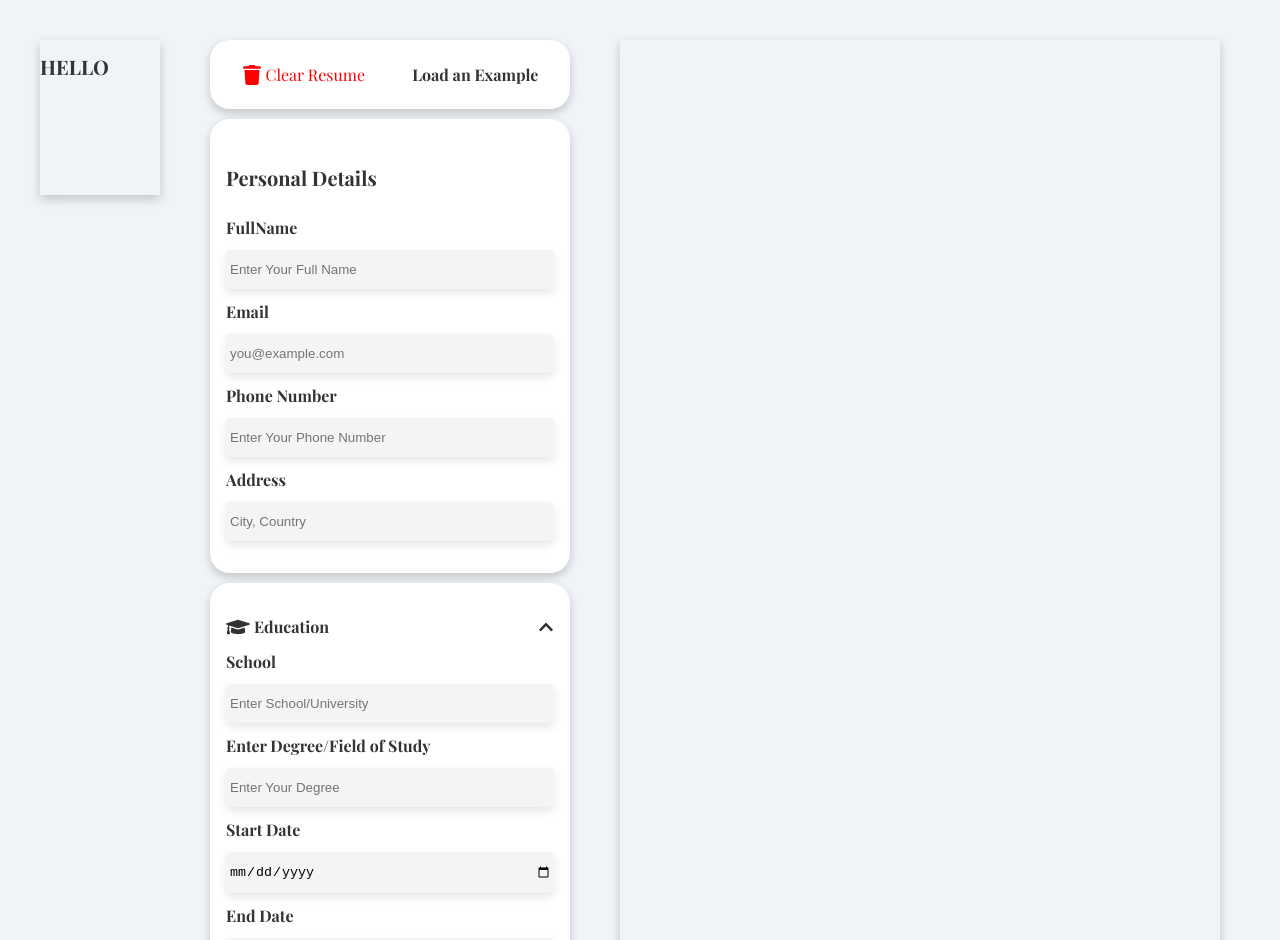
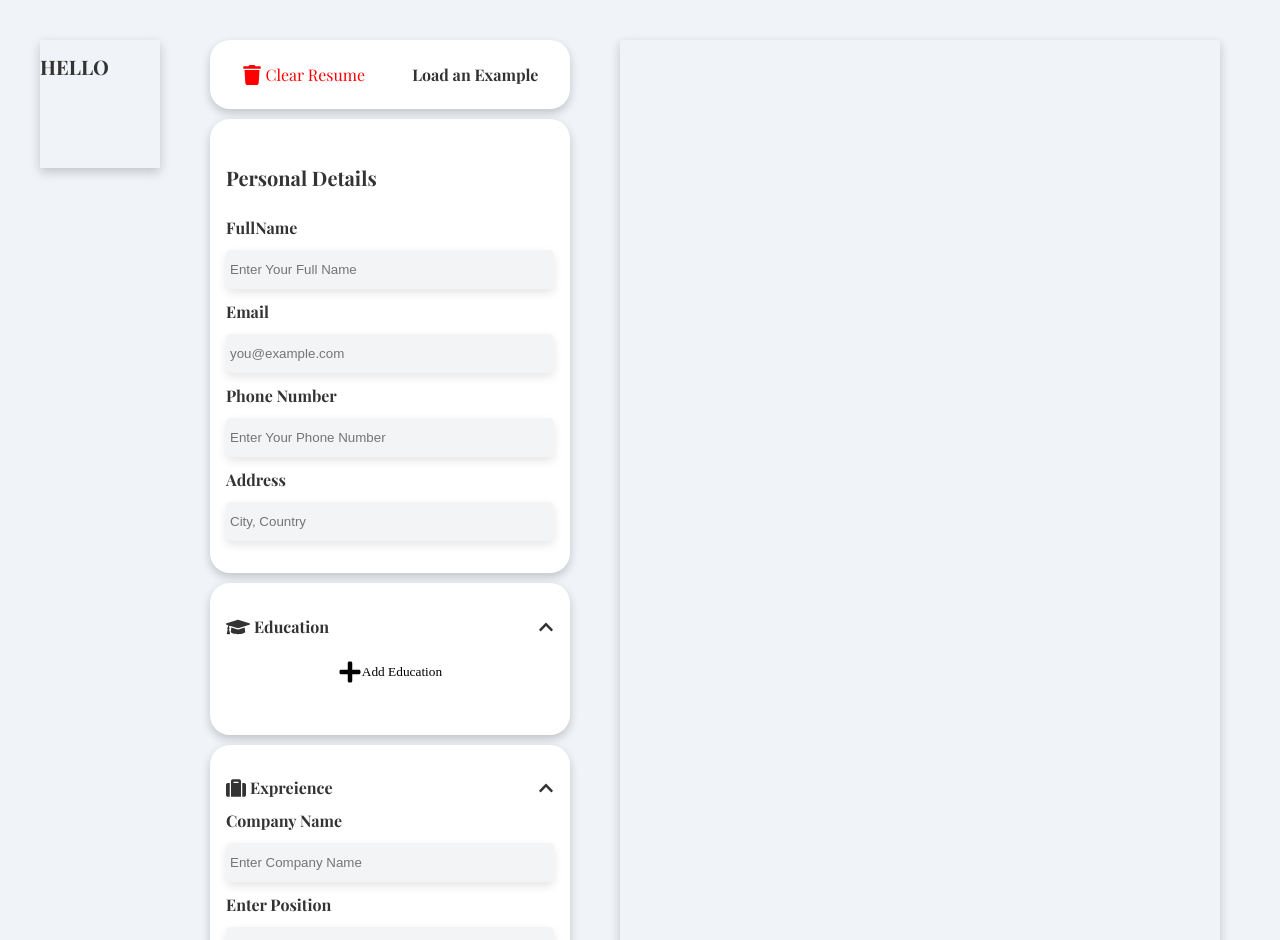
Before and after one commit to HaileabWolde/React_Odin, a React (Vite) app: page / in a window 1280 px wide. Shown: the top 940 px of the page. Built offline with nearby package versions, Linux system fonts and the light colour scheme.

Commit message:
finshing with education section

```diff
--- a/src/components/Form.jsx
+++ b/src/components/Form.jsx
@@ -1,11 +1,32 @@
 import { useState } from 'react';
 import '../styles/Form.css'
-import { FaGraduationCap, FaChevronDown, FaChevronUp,  FaSuitcase, FaTrash   } from 'react-icons/fa';
+import { FaGraduationCap, FaChevronDown, FaChevronUp,  FaSuitcase, FaTrash, FaPlus} from 'react-icons/fa';
 
+import EducationForm from './Form/EducationForm';
+import PersonalForm from './Form/PersonalForm.JSX';
 function Form () {
-    const [education, setEducation] = useState(true)
+    const [education, setEducation] = useState(true);
+    const [experience, setExperience] = useState(true);
+    const [educationexp, setEducationexp] = useState([]);
+
     const handleEducation = ()=>{
         setEducation((prev)=> !prev)
+    }
+    const handleExerience = ()=>{
+        setExperience((prev)=> !prev)
+    }
+
+    const addEducation = (event)=>{
+        event.preventDefault();
+        setEducationexp(prev=> [
+            ...prev, {
+                School: "",
+                Degree: "",
+                startDate: "",
+                endDate: "",
+                id: crypto.randomUUID()
+            }
+        ])
     }
     return (
         <div className="Form">
@@ -46,60 +67,43 @@ function Form () {
                             {education ? <FaChevronUp /> : <FaChevronDown />}
                     </div>
                     {
+                        educationexp.length > 0  &&
+                       educationexp.map((item)=> {
+                        return (
+                            <EducationForm
+                            key={item.id}
+                             id={item.id}             // <-- important
+                            setEducationexp= {setEducationexp}
+                            School= {item.School}
+                            Degree = {item.Degree}
+                            startDate = {item.startDate}
+                            endDate = {item.endDate}
+
+                            />
+                        )
+                       })
+                    }
+                    {
                        education &&
-                        <>
-                        <label for="School">
-                    School
-                   </label>
-                   <input type='text' placeholder='Enter School/University'>
-                   </input>
-                   <label for="Degree">
-                    Enter Degree/Field of Study
-                   </label>
-                   <input type='text' placeholder='Enter Your Degree'>
-                   </input>
-                   <label for="startDate">
-                    Start Date
-                   </label>
-                   <input type="date" placeholder="startDate"></input>
-                    <label for="endDate">
-                    End Date
-                   </label>
-                   <input type="date" placeholder="endDate"></input>
+                       <button onClick={addEducation}>
+                        <FaPlus size={24}/>
+                        <p>Add Education</p>
+                       </button>
 
-
-                        </>
                     }
 
 
             </form>
             <form className='expreienceDetails'>
-                   <div className='sectionNav'>
+                   <div className='sectionNav' onClick={handleExerience}>
                            <span> <FaSuitcase size={20} fontWeight={900} /> Expreience</span>
-                             <FaChevronDown/>
+                             {experience ? <FaChevronUp /> : <FaChevronDown />}
                    </div>
-                    <label for="Company">
-                    Company Name
-                   </label>
-                   <input type='text' placeholder='Enter Company Name'>
-                   </input>
-                   <label for="Position">
-                    Enter Position
-                   </label>
-                   <input type='text' placeholder='Enter Your Role'>
-                   </input>
-                   <label for="startDate">
-                    Start Date
-                   </label>
-                   <input type="date" placeholder="startDate"></input>
-                    <label for="endDate">
-                    End Date
-                   </label>
-                   <input type="date" placeholder="endDate"></input>
-                   <label for="Description">
-                        Description
-                   </label>
-                  < textarea  rows="5" cols="50"></textarea>
+                   {
+                    experience &&
+                        <PersonalForm/>
+                   }
+
 
             </form>
         </div>
--- /dev/null
+++ b/src/components/Form/EducationForm.jsx
@@ -0,0 +1,57 @@
+function EducationForm ({id, setEducationexp, School,  Degree, startDate, endDate}){
+     const handleChange = (e)=> {
+          const {name, value} = e.target;
+          setEducationexp(prev=> prev.map(
+               item => item.id === id ? {...item, [name]: value} : item
+          ))
+     }
+return (
+     <>
+                            <label>
+                        School
+                       </label>
+                       <input
+                       type='text'
+                       name="School"
+                       value={School}
+                       placeholder='Enter School/University'
+                       onChange={handleChange}
+                       >
+                       </input>
+                       <label >
+                        Enter Degree/Field of Study
+                       </label>
+                       <input
+                       type='text'
+                       placeholder='Enter Your Degree'
+                       name="Degree"
+                       value={Degree}
+                       onChange={handleChange}
+                       >
+                       </input>
+                       <label>
+                        Start Date
+                       </label>
+                       <input
+                       type="date"
+                       placeholder="startDate"
+                       name="startDate"
+                       value={startDate}
+                       onChange={handleChange}
+                       ></input>
+                        <label>
+                        End Date
+                       </label>
+                       <input
+                       type="date"
+                       placeholder="endDate"
+                       name="endDate"
+                       value={endDate}
+                       onChange={handleChange}
+                       ></input>
+
+
+                            </>
+)
+}
+export default EducationForm;
--- /dev/null
+++ b/src/components/Form/PersonalForm.jsx
@@ -0,0 +1,29 @@
+function PersonalForm (){
+    return (
+         <>
+                        <label for="Company">
+                    Company Name
+                   </label>
+                   <input type='text' placeholder='Enter Company Name'>
+                   </input>
+                   <label for="Position">
+                    Enter Position
+                   </label>
+                   <input type='text' placeholder='Enter Your Role'>
+                   </input>
+                   <label for="startDate">
+                    Start Date
+                   </label>
+                   <input type="date" placeholder="startDate"></input>
+                    <label for="endDate">
+                    End Date
+                   </label>
+                   <input type="date" placeholder="endDate"></input>
+                   <label for="Description">
+                        Description
+                   </label>
+                  < textarea  rows="5" cols="50"></textarea>
+                    </>
+    )
+}
+export default PersonalForm;
--- a/src/styles/Form.css
+++ b/src/styles/Form.css
@@ -1,3 +1,19 @@
+button{
+      background-color: transparent;
+    font-family: serif;
+    cursor: pointer;
+    outline: none;
+    border-style: none;
+    border-radius: 5px;
+    padding: 10px 20px;
+    width: 50%;
+    margin-left: auto;
+    margin-right: auto;
+    display: flex;
+    align-items: center;
+    justify-content: center;
+
+}
 .Form {
     display: flex;
     flex-direction: column;
```
